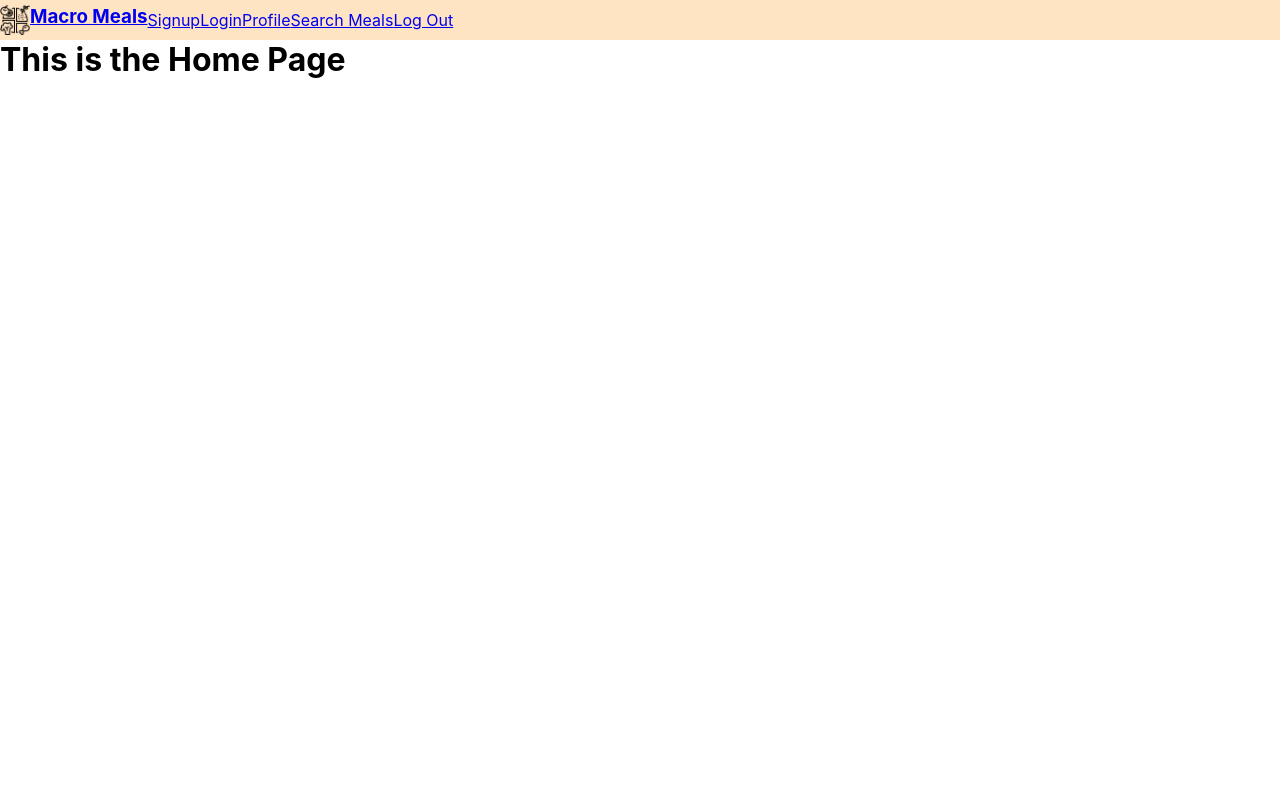
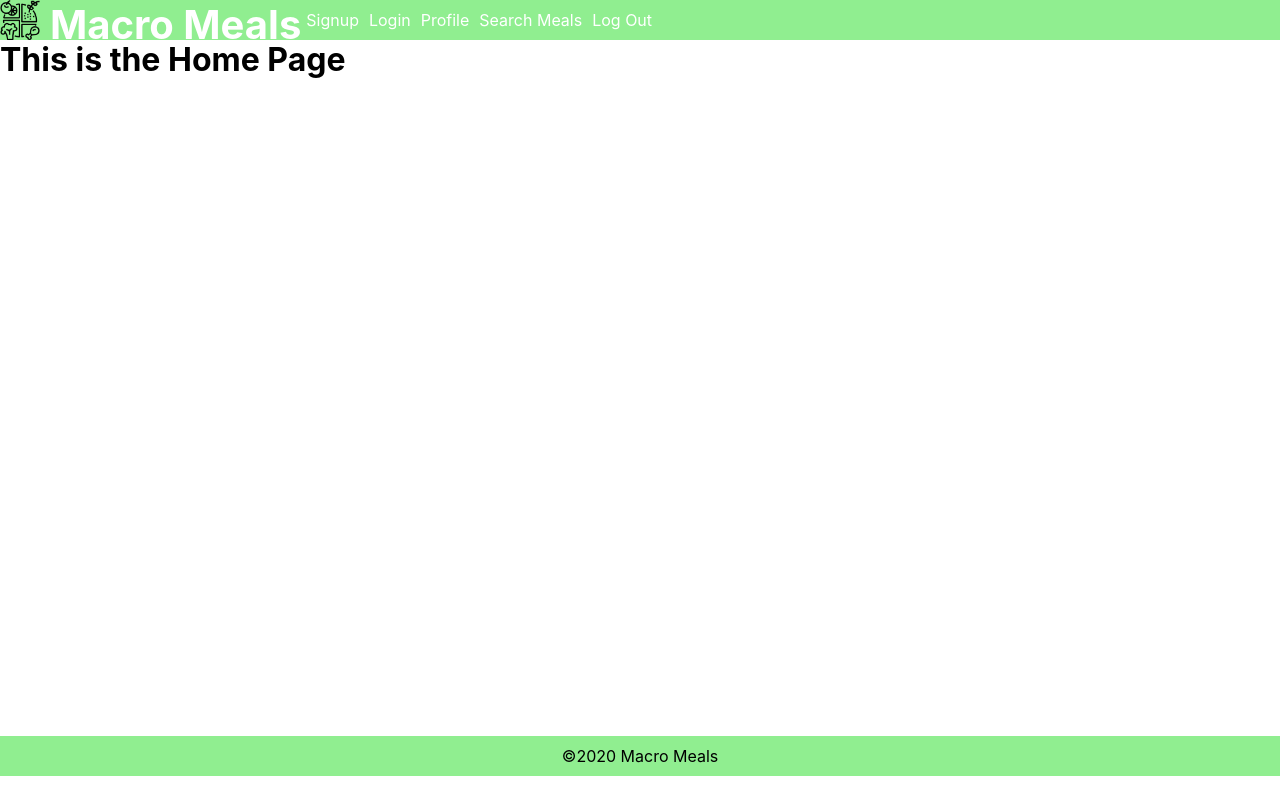
Before and after one commit to natedaniels42/macro-meals-client, a React (Create React App) app: page / in a window 1280 px wide. Built offline with nearby package versions, Linux system fonts and the light colour scheme.

Commit message:
Basic footer created

```diff
--- a/src/App.css
+++ b/src/App.css
@@ -5,7 +5,7 @@
 }
 
 body {
-  min-height: 90vh;
+  min-height: 92vh;
 }
 
 h1 {
--- a/src/App.js
+++ b/src/App.js
@@ -1,5 +1,6 @@
 import React from 'react';
 import NavBar from './components/NavBar/NavBar';
+import Footer from './components/Footer/Footer';
 import './App.css';
 
 function App() {
@@ -11,6 +12,7 @@ function App() {
           This is the Home Page
         </h1>
       </body>
+      <Footer />
     </div>
   );
 }
--- /dev/null
+++ b/src/components/Footer/Footer.css
@@ -0,0 +1,7 @@
+footer {
+    background-color: lightgreen;
+    height: 40px;
+    display: flex;
+    justify-content: center;
+    align-items: center;
+}
--- a/src/components/Footer/Footer.js
+++ b/src/components/Footer/Footer.js
@@ -0,0 +1,12 @@
+import React from 'react';
+import './Footer.css';
+
+function Footer() {
+    return (
+        <footer>
+            <p className="copyright">&copy;2020 Macro Meals</p>
+        </footer>
+    )
+}
+
+export default Footer;
--- a/src/components/NavBar/NavBar.css
+++ b/src/components/NavBar/NavBar.css
@@ -4,7 +4,7 @@ nav {
     top: 0;
     width: 100%;
     display: flex;
-    background-color: bisque;
+    background-color: lightgreen;
     height: 40px;
 }
 
@@ -16,21 +16,30 @@ nav {
 
 .company-container {
     display: flex;
+    text-decoration: none;
+    color: white;
 }
 
 .company-image {
-    width: 30px;
-    height: 30px;
+    width: 40px;
+    height: 40px;
 }
 
 .company-name {
-    padding: 0;
+    padding-left: 10px;
+    margin-top: 0;
     height: 30px;
+    font-size: 40px;
 }
 
 .nav-right {
     display: flex;
-    justify-content: space-between;
     align-items: center;
     right: 0;
 }
+
+.nav-link {
+    color:white;
+    text-decoration: none;
+    padding: 0 5px;
+;}
```
